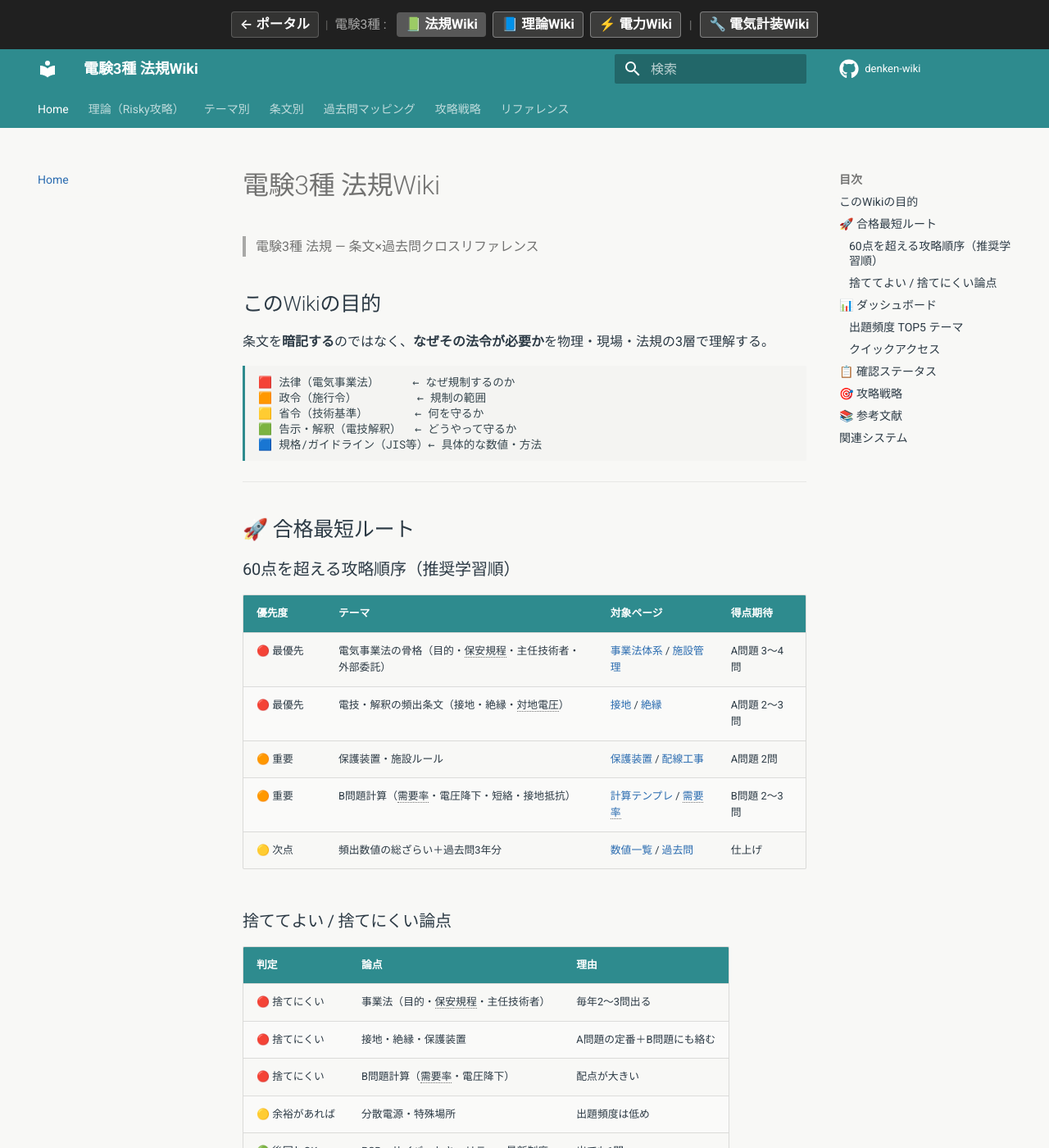
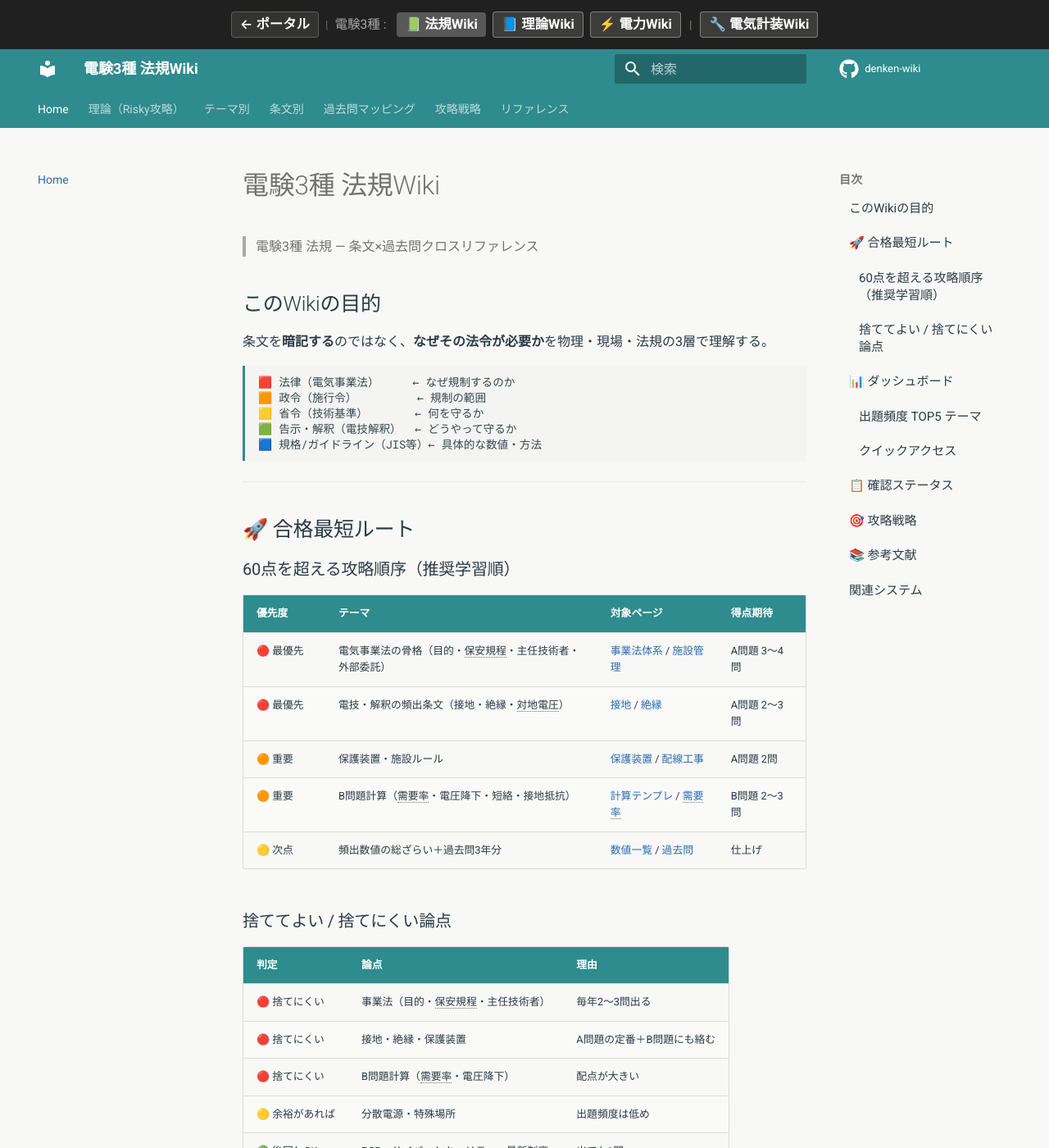
Before and after one commit to kfurufuru/denken-wiki, an MkDocs documentation site: the page built from docs/index.md, in a window 1280 px wide and 1400 px high. Shown: the whole window at 82% size. Built offline with MkDocs 1.6.1 and Material for MkDocs 9.7.7, drawn with Linux system fonts in a browser that asks for light colours; comment, search, counter and statistics services are not loaded.

Commit message:
style: TOCサイドバーをコンパクトに改善
長い日本語見出し（章名）が右側目次で見やすくなるよう
font-size 0.75rem・行間 1.3-1.4・word-break で折返し最適化。
articles/index.md で件数付き見出しに変更したのに合わせた調整。

Co-Authored-By: Claude Opus 4.7 <noreply@anthropic.com>

```diff
--- a/docs/stylesheets/custom.css
+++ b/docs/stylesheets/custom.css
@@ -295,3 +295,14 @@
   border-radius: 999px;
   margin: 0.3rem 0 0.5rem;
 }
+
+/* TOC sidebar — compact & readable for long Japanese headings */
+.md-sidebar--secondary .md-nav__link {
+  font-size: 0.75rem;
+  padding: 0.3rem 0.6rem;
+  word-break: break-word;
+  line-height: 1.4;
+}
+.md-sidebar--secondary .md-nav__list {
+  line-height: 1.3;
+}
```
